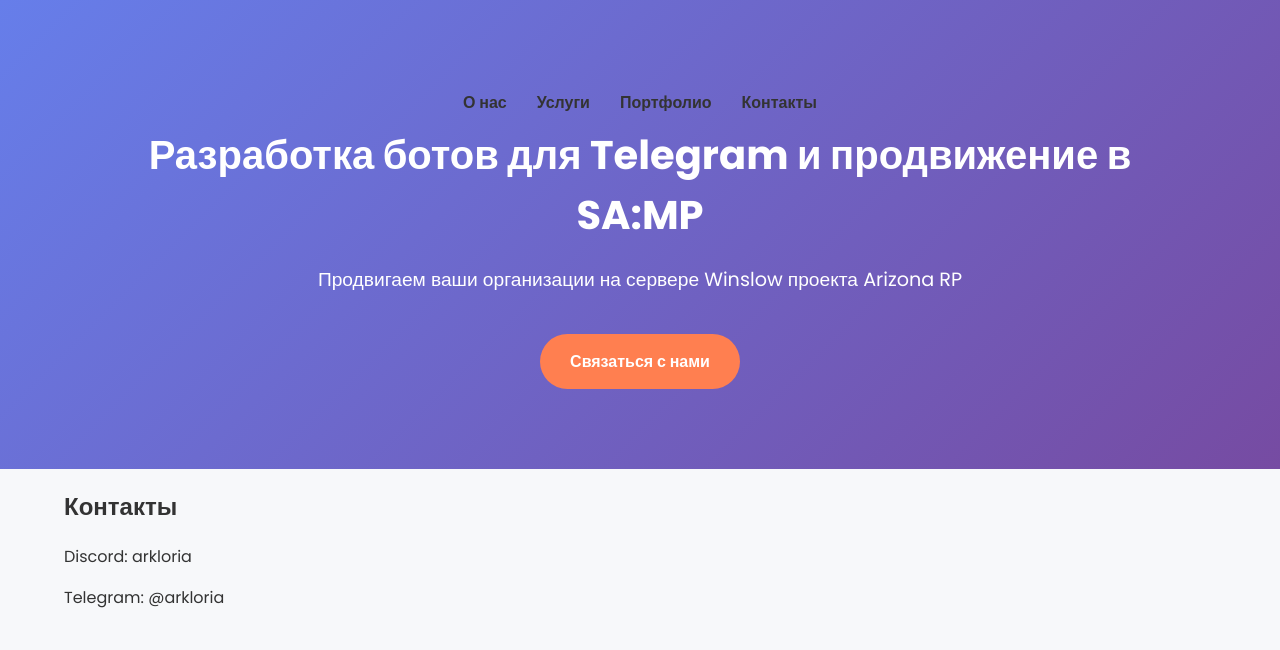
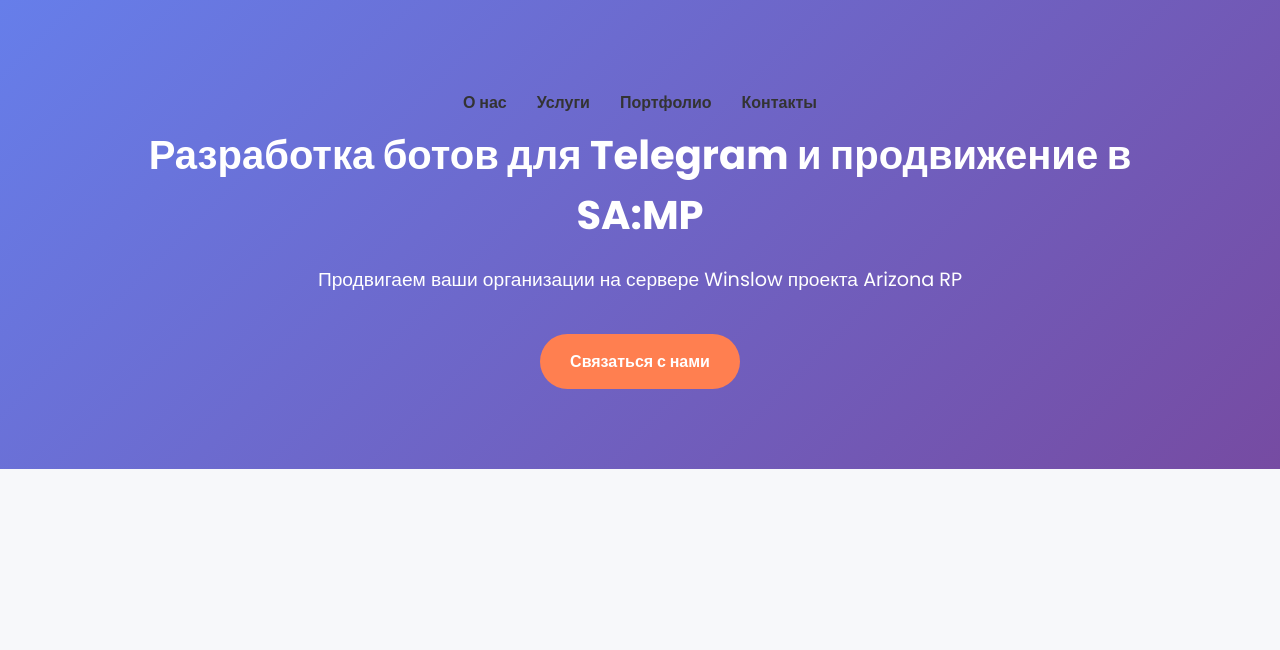
Before and after one commit to kirillnaken/site, a plain HTML site: page index.html in a window 1280 px wide. Drawn offline with Linux system fonts and the light colour scheme.

Commit message:
Update index.html

```diff
--- a/index.html
+++ b/index.html
@@ -25,12 +25,6 @@
             <a href="#contact" class="cta">Связаться с нами</a>
         </div>
     </header>
-    <main class="container">
-        <section id="contact">
-            <h2>Контакты</h2>
-            <p>Discord: arkloria</p>
-            <p>Telegram: @arkloria</p>
-        </section>
     </main>
 </body>
 </html>
```
